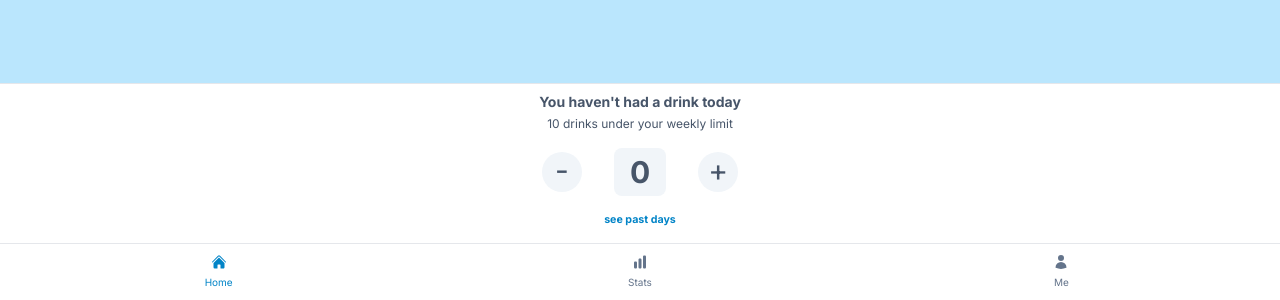
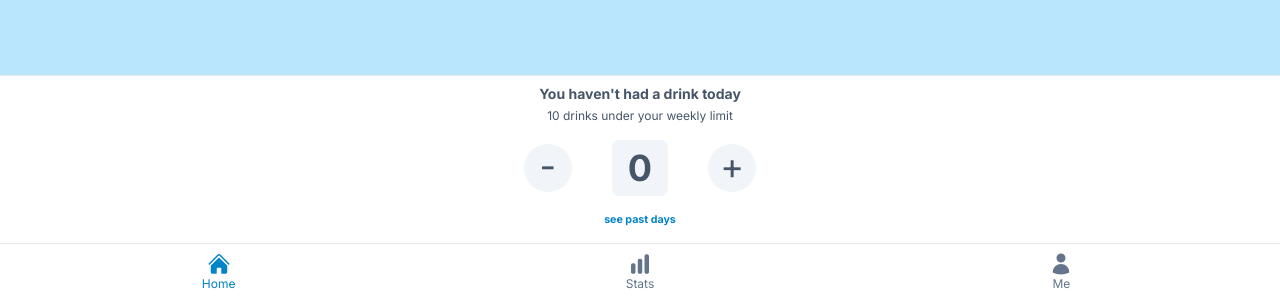
Before and after one commit to torufurukawa/under, a Next.js app: page / in a window 1280 px wide. Shown: the part 500-800 px from the top of the page. Built offline with nearby package versions, Linux system fonts and the light colour scheme.

Commit message:
Add editing today drinks

```diff
--- a/src/app/me/page.tsx
+++ b/src/app/me/page.tsx
@@ -13,7 +13,7 @@ export default function Page() {
 
 function Card({ children }: { children: React.ReactNode }) {
   return (
-    <div className="mt-3 mx-4 rounded-lg pl-3 pr-2   text-slate-700 bg-white border border-slate-100">
+    <div className="mt-3 mx-4 rounded-lg pl-3 pr-2   text-slate-700 bg-white drop-shadow-md">
       {children}
     </div>
   );
@@ -21,7 +21,7 @@ function Card({ children }: { children: React.ReactNode }) {
 
 function Item({ label, val }: { label: string; val: string | number }) {
   return (
-    <div className="flex justify-between border-t first:border-0 py-1.5 text-lg -mx-4 px-4">
+    <div className="flex justify-between border-t first:border-0 py-1.5 text-lg -mx-2 px-4">
       <div>{label}</div>
       <div className="flex justify-end">
         <div>{val}</div>
--- a/src/app/page.tsx
+++ b/src/app/page.tsx
@@ -1,3 +1,8 @@
+'use client';
+import { useState } from 'react';
+
+const MAX_DRINKS = 12;
+
 export default function Page() {
   return (
     <main>
@@ -34,18 +39,40 @@ function Summary() {
 }
 
 function UpDownCounter() {
+  const [drinks, setDrinks] = useState(0);
+
+  function increment() {
+    if (drinks < MAX_DRINKS) {
+      setDrinks(drinks + 1);
+    }
+  }
+  function decrement() {
+    if (0 < drinks) {
+      setDrinks(drinks - 1);
+    }
+  }
+
   return (
-    <div className="flex flex-row justify-center mt-4 w-full gap-8 items-center text-slate-600">
-      <CounterButton>-</CounterButton>
-      <CounterIndidicator>0</CounterIndidicator>
-      <CounterButton>+</CounterButton>
+    <div className="flex flex-row justify-center mt-4 w-full gap-10 items-center text-slate-600">
+      <CounterButton onClick={decrement}>-</CounterButton>
+      <CounterIndidicator>{drinks}</CounterIndidicator>
+      <CounterButton onClick={increment}>+</CounterButton>
     </div>
   );
 }
 
-function CounterButton({ children }: { children: React.ReactNode }) {
+function CounterButton({
+  children,
+  onClick,
+}: {
+  children: React.ReactNode;
+  onClick: () => void;
+}) {
   return (
-    <div className="text-3xl bg-slate-100 rounded-full w-10 h-10 text-center">
+    <div
+      className="text-4xl bg-slate-100 rounded-full w-12 h-12 text-center py-0.5"
+      onClick={onClick}
+    >
       {children}
     </div>
   );
@@ -53,7 +80,7 @@ function CounterButton({ children }: { children: React.ReactNode }) {
 
 function CounterIndidicator({ children }: { children: React.ReactNode }) {
   return (
-    <div className="text-3xl font-bold bg-slate-100 px-4 h-12 rounded-lg text-center flex items-center justify-center">
+    <div className="text-4xl font-bold bg-slate-100 px-4 h-14 rounded-lg text-center flex items-center justify-center">
       {children}
     </div>
   );
--- a/src/app/stats/page.tsx
+++ b/src/app/stats/page.tsx
@@ -30,7 +30,7 @@ function Card({
   title: string;
 }) {
   return (
-    <div className="mt-3 mx-4 rounded-lg p-2   text-slate-800 bg-white border border-slate-100">
+    <div className="mt-3 mx-4 rounded-lg p-2   text-slate-800 bg-white drop-shadow-md">
       <div id="title" className="grid place-content-center">
         {title}
       </div>
--- a/src/components/navitem.tsx
+++ b/src/components/navitem.tsx
@@ -14,9 +14,9 @@ export function NavItem(props: NavItemProps) {
     >
       <div className="w-10 h-10 grid place-items-center">
         <div>
-          <props.Icon className="h-4 w-4" />
+          <props.Icon className="h-6 w-6" />
         </div>
-        <div className="text-[10px]">{props.label}</div>
+        <div className="text-xs">{props.label}</div>
       </div>
     </Link>
   );
```
